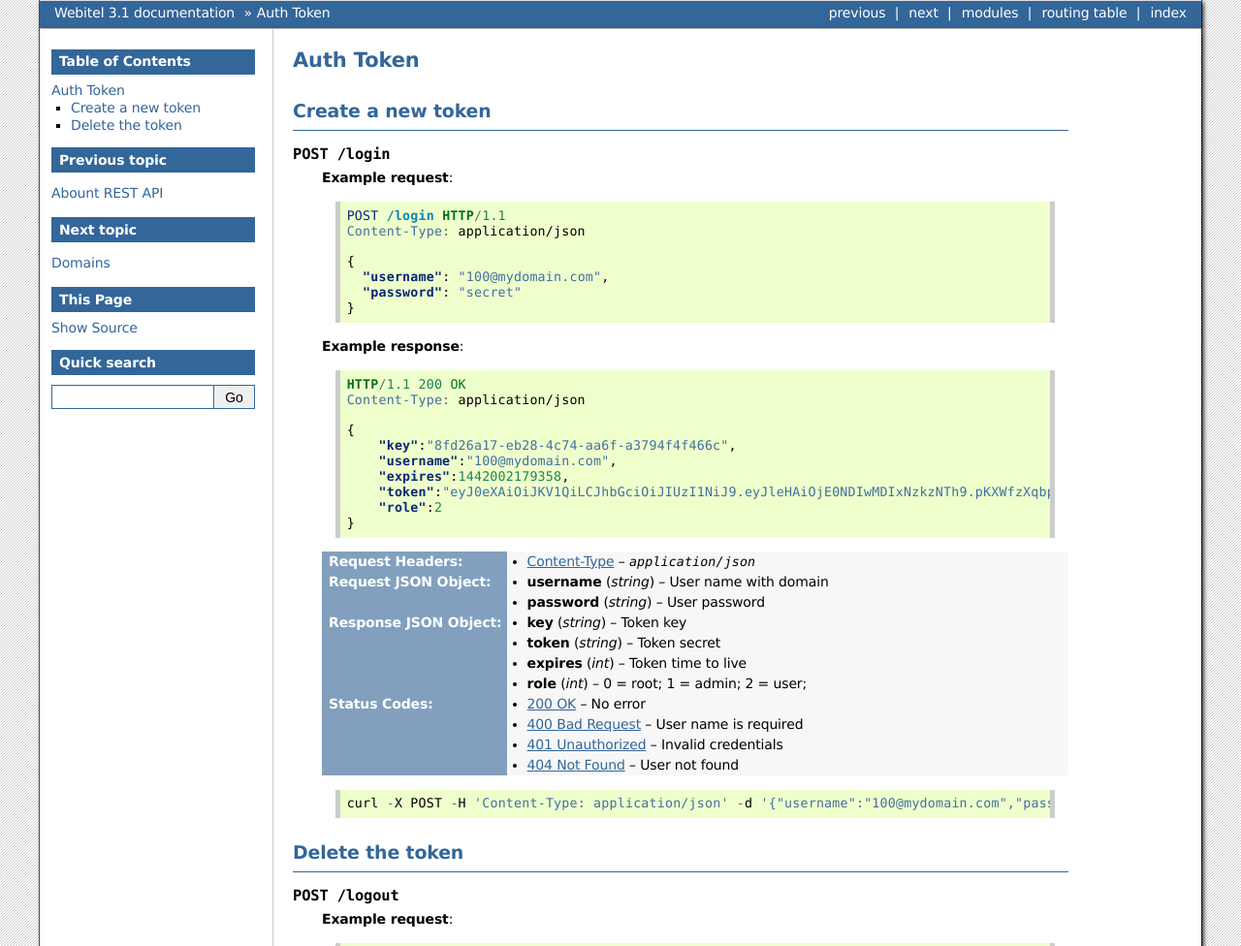
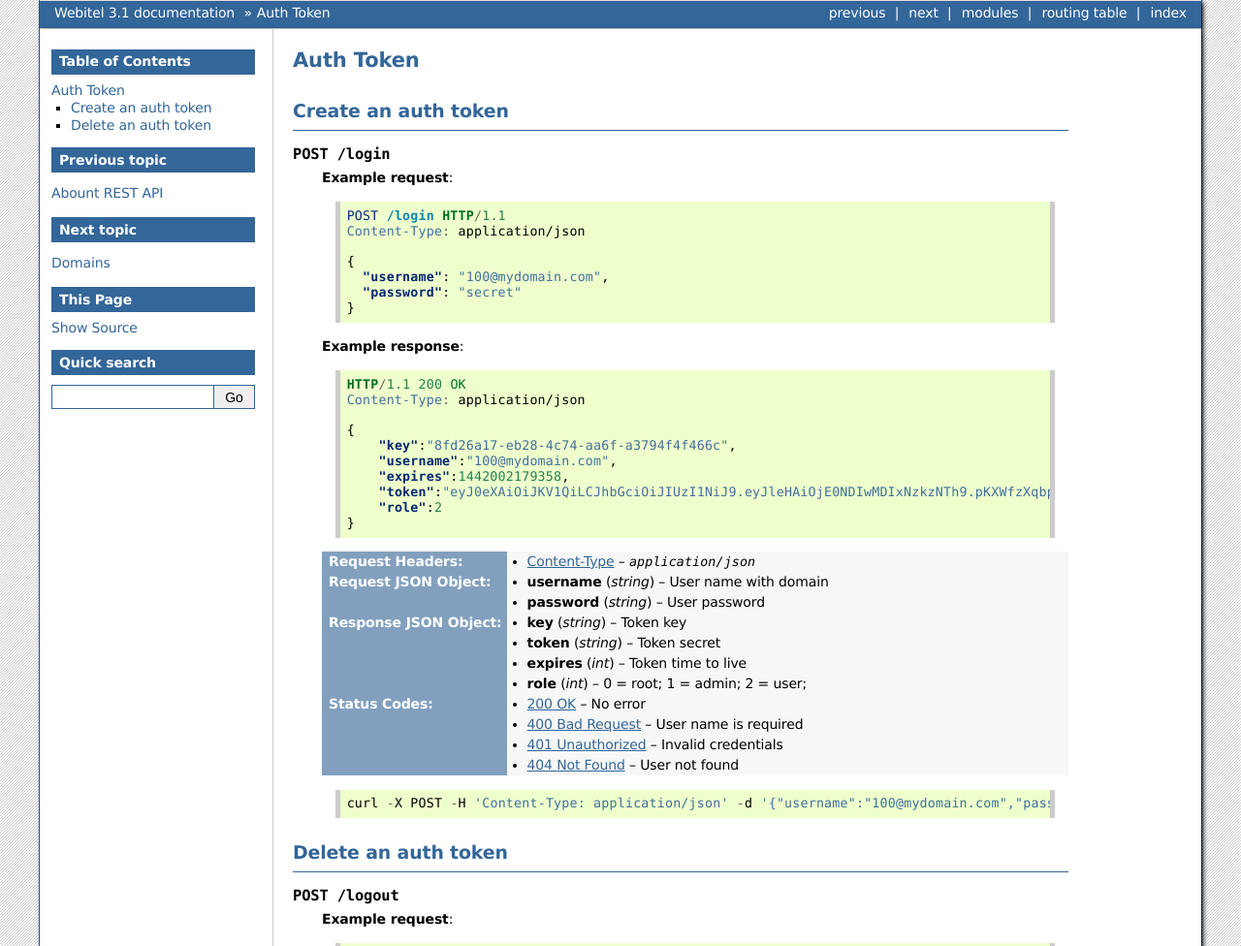
Before and after one commit to webitel/docs-en, a Sphinx documentation site: the page built from source/auth-token.rst, in a window 1280 px wide. Shown: the top 976 px of the page at 97% size. Built offline with Sphinx 7.4.7, drawn with Linux system fonts in a browser that asks for light colours.

Commit message:
update auth token page

```diff
--- a/source/auth-token.rst
+++ b/source/auth-token.rst
@@ -3,8 +3,8 @@
 Auth Token
 **********
 
-Create a new token
-++++++++++++++++++
+Create an auth token
+++++++++++++++++++++
 
 .. http:post:: /login
 
@@ -51,8 +51,8 @@ Create a new token
 
     curl -X POST -H 'Content-Type: application/json' -d '{"username":"100@mydomain.com","password":"secret"}' "https://api.webitel.com:10022/login"
 
-Delete the token
-++++++++++++++++
+Delete an auth token
+++++++++++++++++++++
 
 .. http:post:: /logout
 
```
